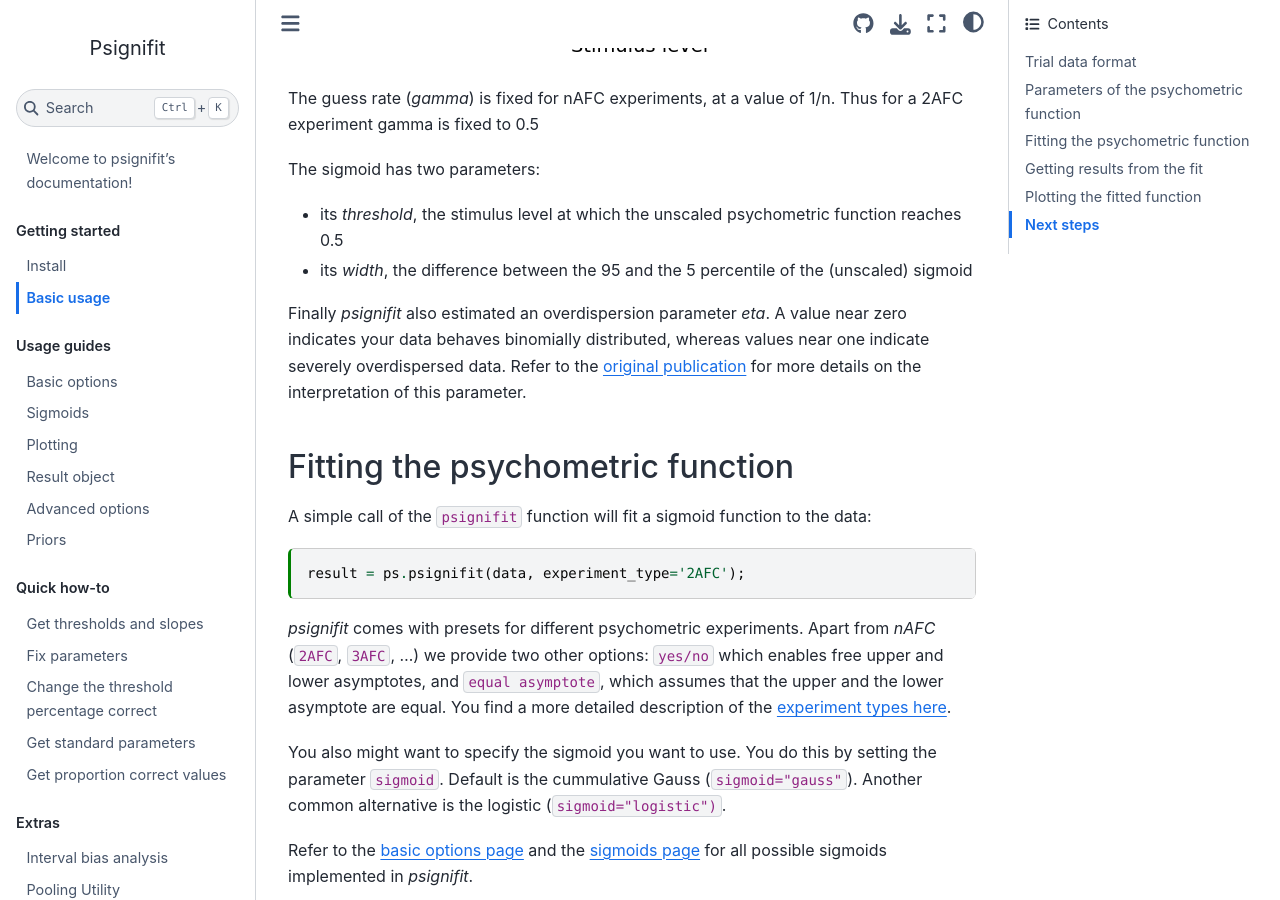
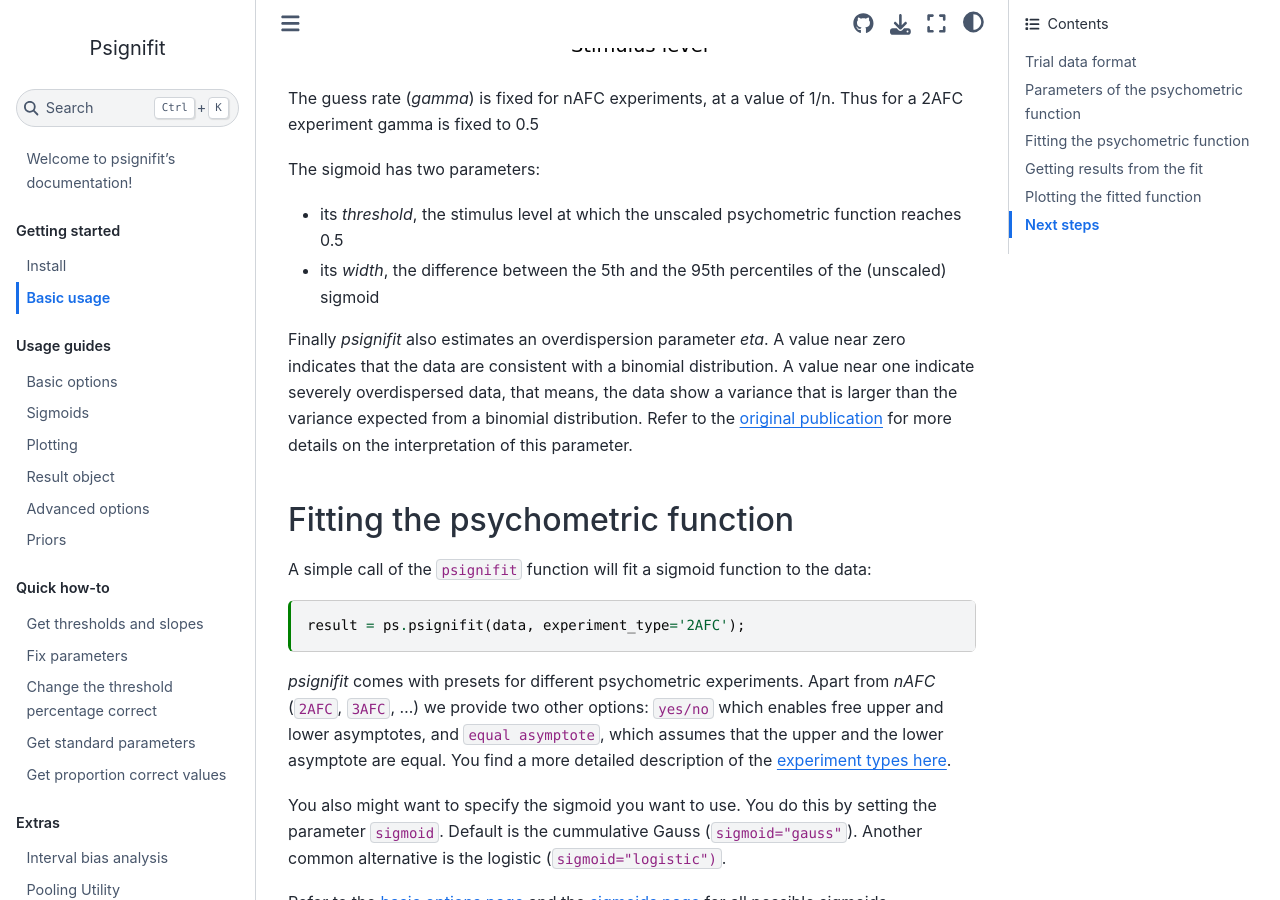
Before and after one commit to wichmann-lab/python-psignifit, a Jupyter Book: the page built from docs/basic-usage.md, in a window 1280 px wide and 900 px high, scrolled down 1535 px. Built offline with Jupyter Book 1.0.4 settings and Sphinx 7.4.7 and the Sphinx Book theme 1.1.4, drawn with Linux system fonts in a browser that asks for light colours.

Commit message:
docs: typo corrections

```diff
--- a/docs/basic-usage.md
+++ b/docs/basic-usage.md
@@ -77,13 +77,16 @@ Thus for a 2AFC experiment gamma is fixed to 0.5
 The sigmoid has two parameters:
 - its *threshold*, the stimulus level at which the unscaled psychometric
 function reaches 0.5
-- its *width*, the difference between the 95 and the 5 percentile of the
+- its *width*, the difference between the 5th and the 95th percentiles of the
 (unscaled) sigmoid
 
 
-Finally *psignifit* also estimated an overdispersion parameter *eta*.
-A value near zero indicates your data behaves binomially distributed,
-whereas values near one indicate severely overdispersed data.
+Finally *psignifit* also estimates an overdispersion parameter *eta*.
+A value near zero indicates that the data are consistent with
+a binomial distribution.
+A value near one indicate severely overdispersed data,
+that means, the data show a variance that is larger than the variance
+expected from a binomial distribution.
 Refer to the [original publication](http://www.sciencedirect.com/science/article/pii/S0042698916000390)
 for more details on the interpretation of this parameter.
 
```
Also changed, not shown: docs/examples/advanced-options.md (+1 -1 lines).
